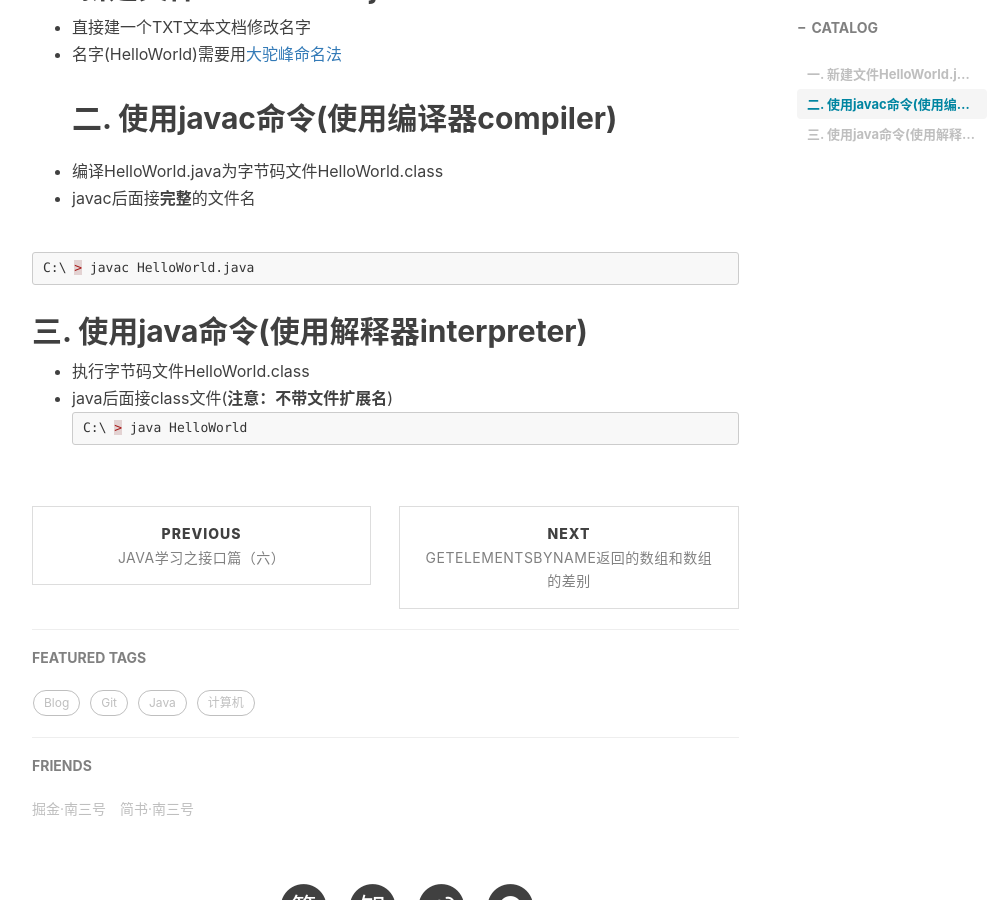
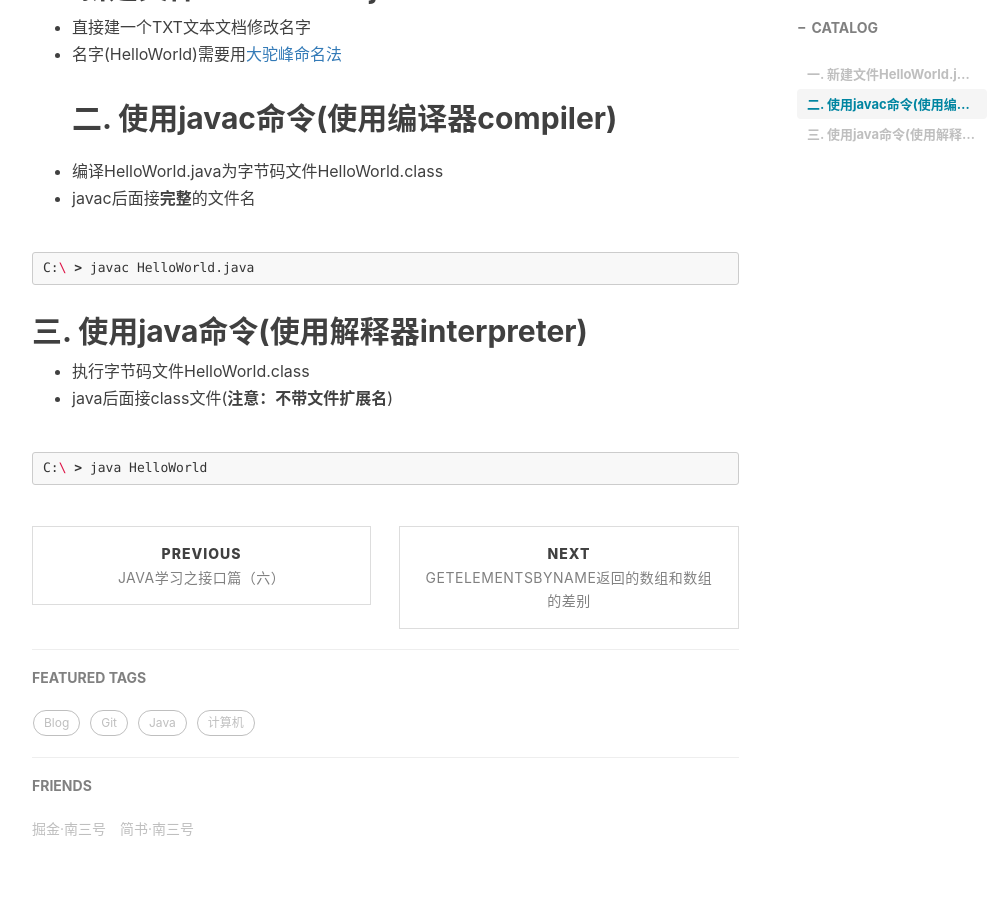
Before and after one commit to nansanhao/nansanhao.github.io, a Jekyll site: the page built from _posts/2017-09-05-记事本编写Java程序.md, in a window 1280 px wide and 900 px high, scrolled down 602 px. Shown: the whole window, without its empty margins (233-1238 px from the left). Built offline with Jekyll 4.4.1, drawn with Linux system fonts in a browser that asks for light colours; nearby versions of some CDN libraries; comment, search, counter and statistics services are not loaded.

Commit message:
添加以前的blog

````diff
--- a/_posts/2017-09-05-记事本编写Java程序.md
+++ b/_posts/2017-09-05-记事本编写Java程序.md
@@ -17,13 +17,14 @@ tags:
 - 编译HelloWorld.java为字节码文件HelloWorld.class
 - javac后面接**完整**的文件名
 
-```powershell
+```shell
 C:\ > javac HelloWorld.java
 ```
 
 ## 三. 使用java命令(使用解释器interpreter)
 - 执行字节码文件HelloWorld.class
 - java后面接class文件(**注意：不带文件扩展名**)
-```powershell
+
+```shell
 C:\ > java HelloWorld
 ```
````
